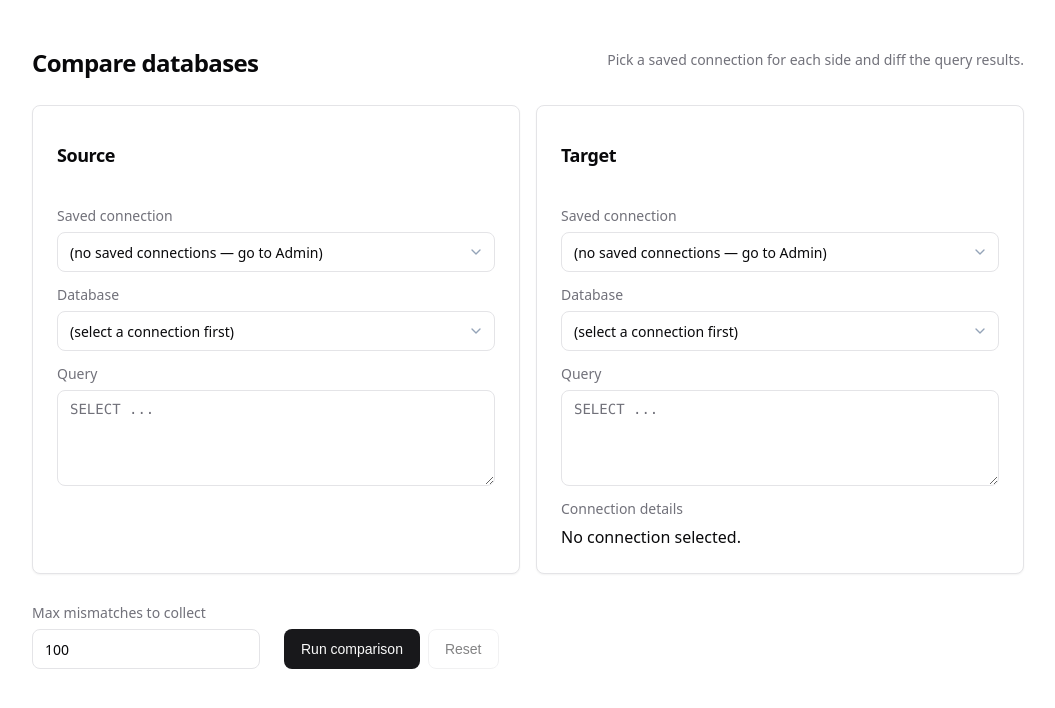
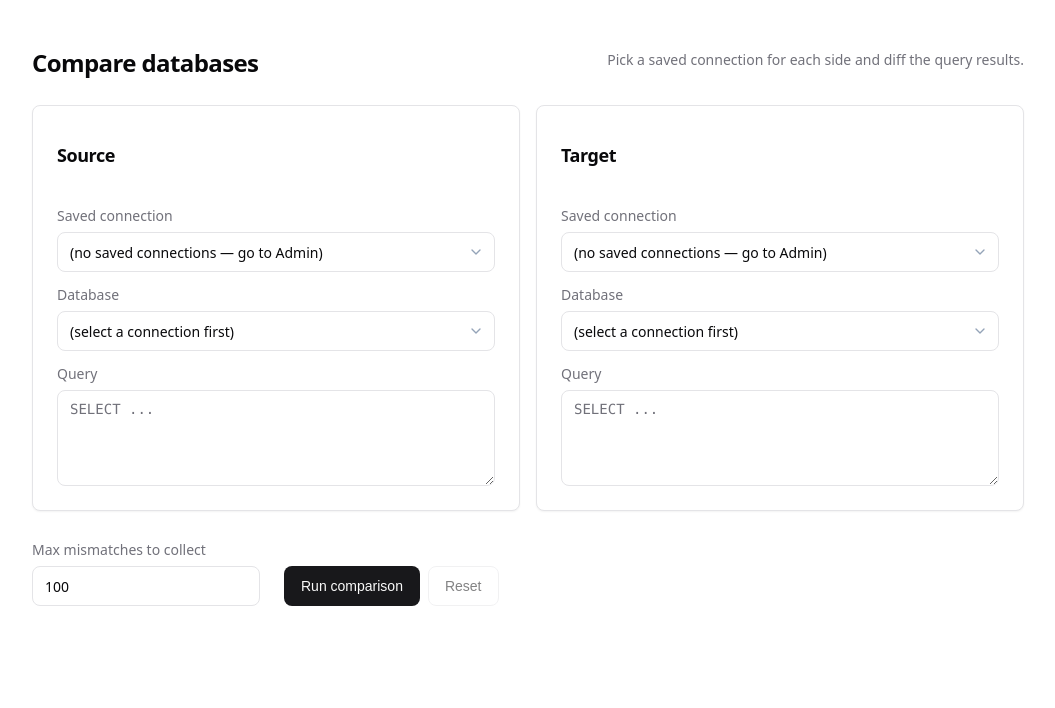
Before and after one commit to npeersab/data-comparator, a plain HTML site: page static/index.html in a window 1280 px wide. Shown: the part 68-776 px from the top of the page, without its empty margins (112-1167 px from the left). Drawn offline with Linux system fonts and the light colour scheme; no server answers.

Commit message:
Remove connection details field from Target card

```diff
--- a/static/index.html
+++ b/static/index.html
@@ -76,10 +76,6 @@
               <label class="label" for="t-query">Query</label>
               <textarea id="t-query" class="query" placeholder="SELECT ..."></textarea>
             </div>
-            <div class="field field-full">
-              <label class="label" for="t-info">Connection details</label>
-              <div id="t-info" class="conn-info">No connection selected.</div>
-            </div>
           </div>
         </div>
       </div>
```
